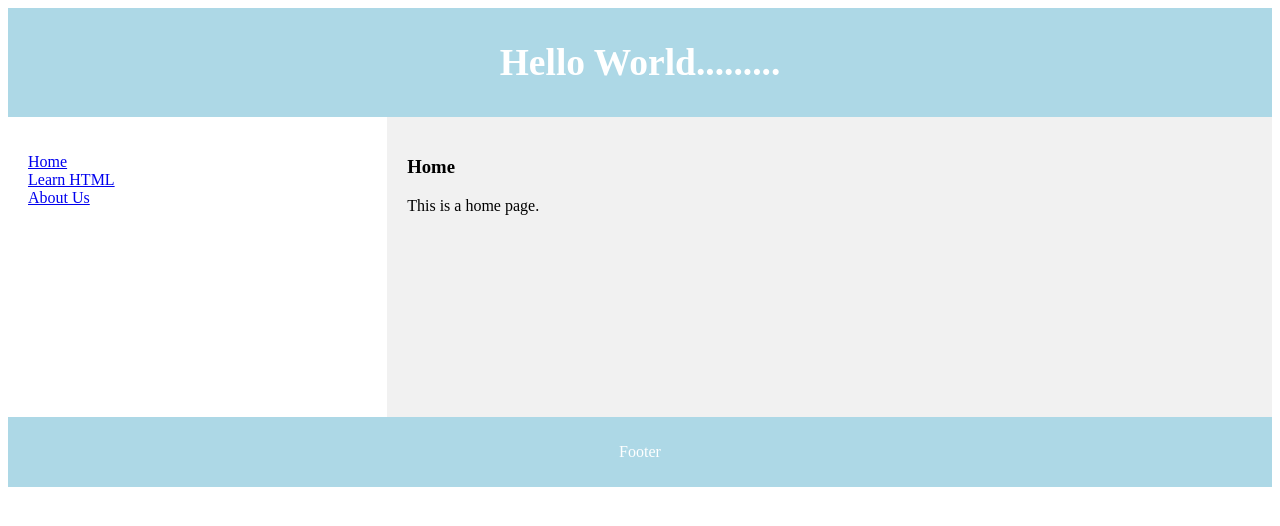
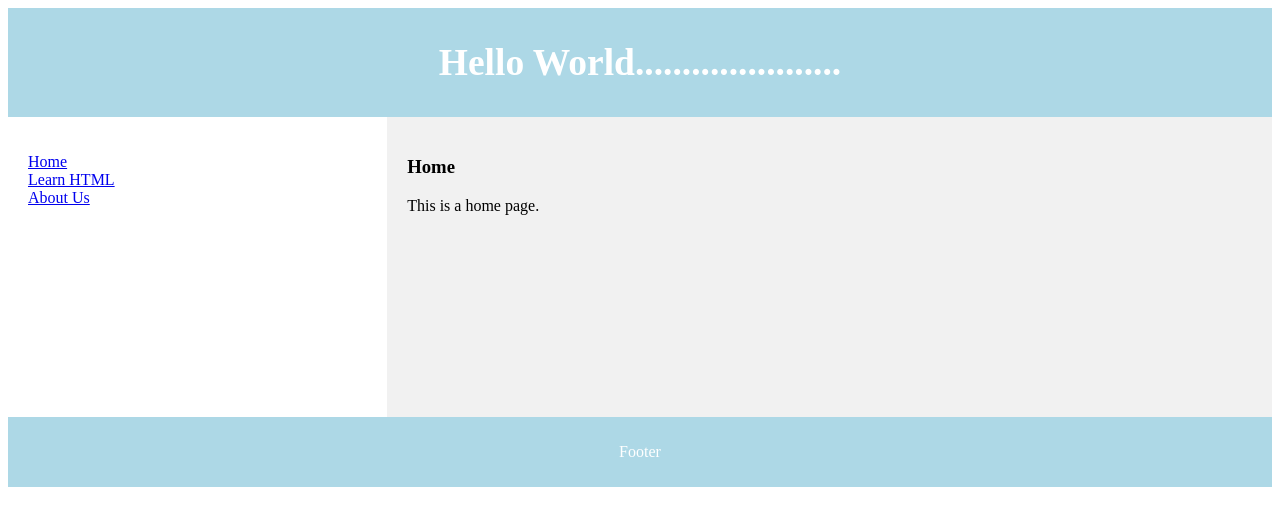
Before and after one commit to kalyanigade-com/DevOps_project, a plain HTML site: page index.html in a window 1280 px wide. Drawn offline with Linux system fonts and the light colour scheme.

Commit message:
Update index.html

```diff
--- a/index.html
+++ b/index.html
@@ -1,6 +1,6 @@
 <body>
     <header>
-        <h2>Hello World.........</h2>
+        <h2>Hello World......................</h2>
     </header>
     <section>
       <nav>
```
